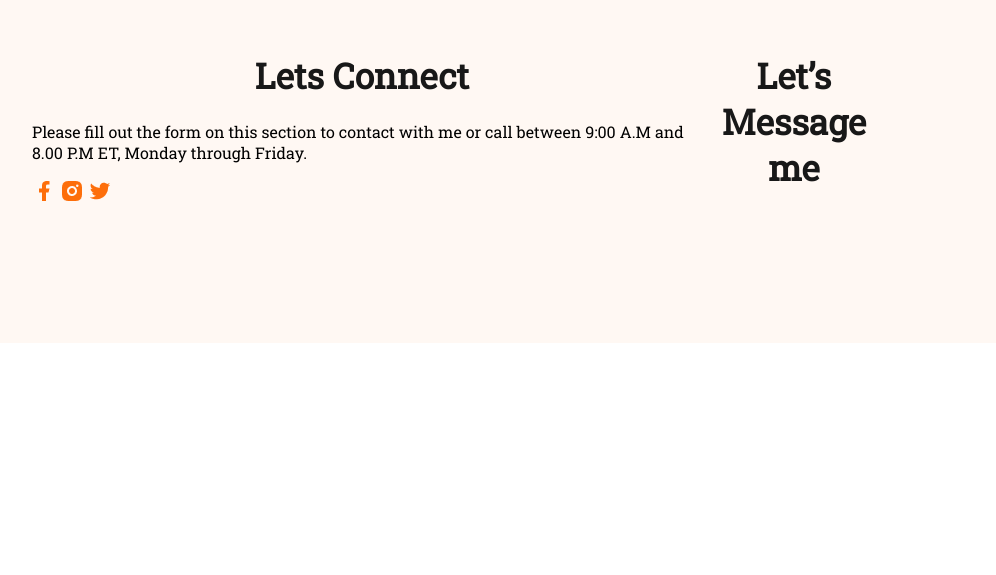
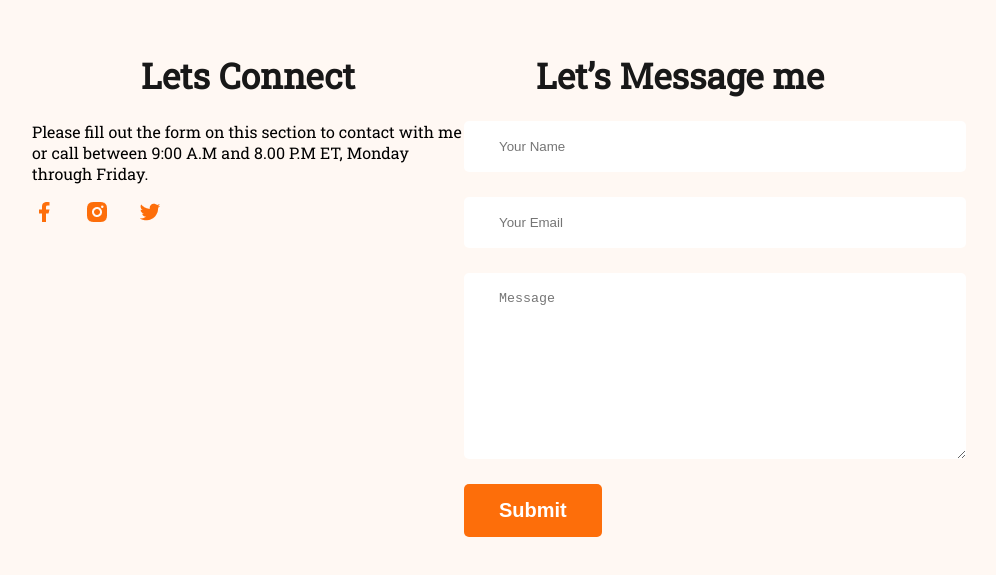
Before and after one commit to naumilhasan007/webdev_portfolio, a plain HTML site: page index.html in a window 1280 px wide. Shown: the part 3396-3971 px from the top of the page, without its empty margins (176-1172 px from the left). Before the commit the page ends 3747 px from the top, so only its background shows below. Drawn offline with Linux system fonts and the light colour scheme.

Commit message:
footer completed

```diff
--- a/index.html
+++ b/index.html
@@ -177,8 +177,14 @@
             </div>
 
         </div>
-        <div class="section-title">
+        <div class="footer-column">
             <h1 class="section-title">Let’s Message me</h1>
+            <form class="contact" action="">
+                <input type="text" placeholder="Your Name">
+                <input type="email" placeholder="Your Email">
+                <textarea placeholder="Message" name="" id="" cols="30" rows="10"></textarea>
+                <input class="btn-primary" type="submit">
+            </form>
         </div>
     </footer>
 </body>
--- a/styles/styles.css
+++ b/styles/styles.css
@@ -181,3 +181,24 @@ footer {
     padding: 130px 200px;
     margin-top: 100px;
 }
+
+.footer-column {
+    width: 50%;
+}
+
+.contact input[type="text"],
+.contact input[type="email"],
+textarea {
+    display: block;
+    margin-bottom: 25px;
+    padding: 18px 35px;
+    color: #757575;
+    border-radius: 5px;
+    background: #FFF;
+    border: 0;
+    width: 100%;
+}
+
+.social-links a {
+    margin-right: 25px;
+}
```
